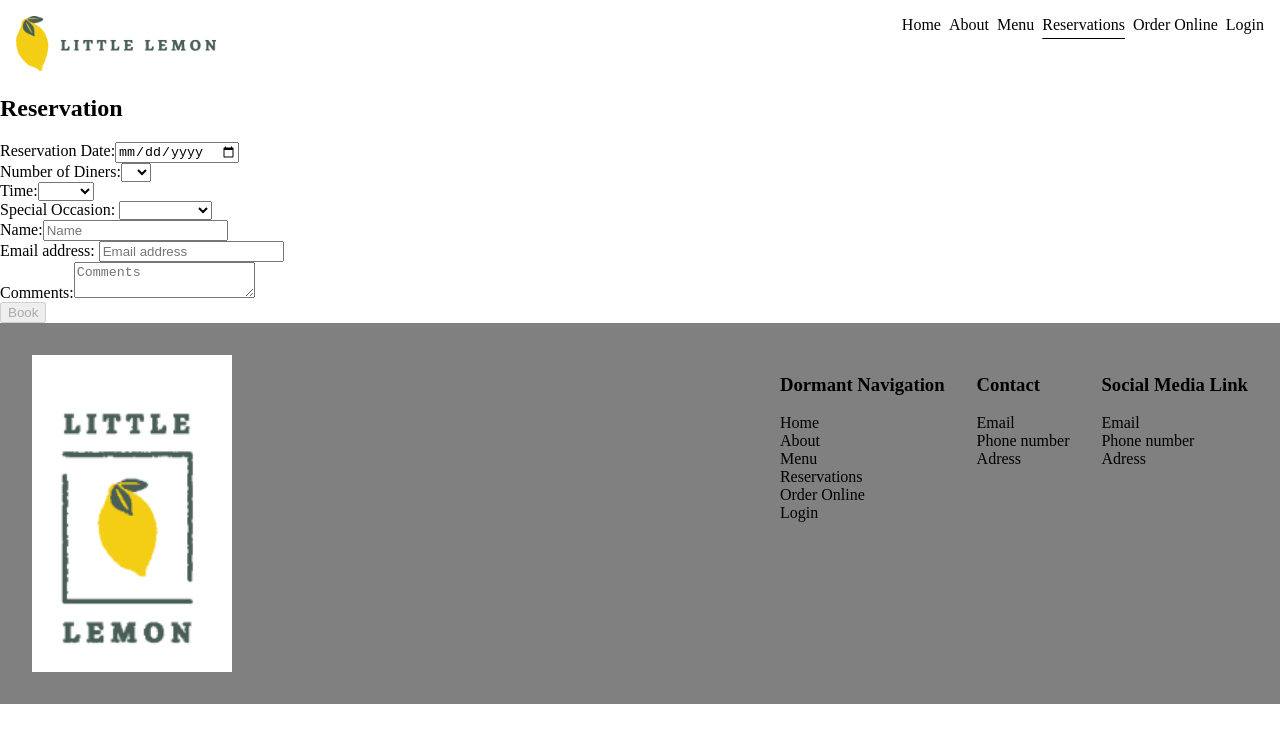
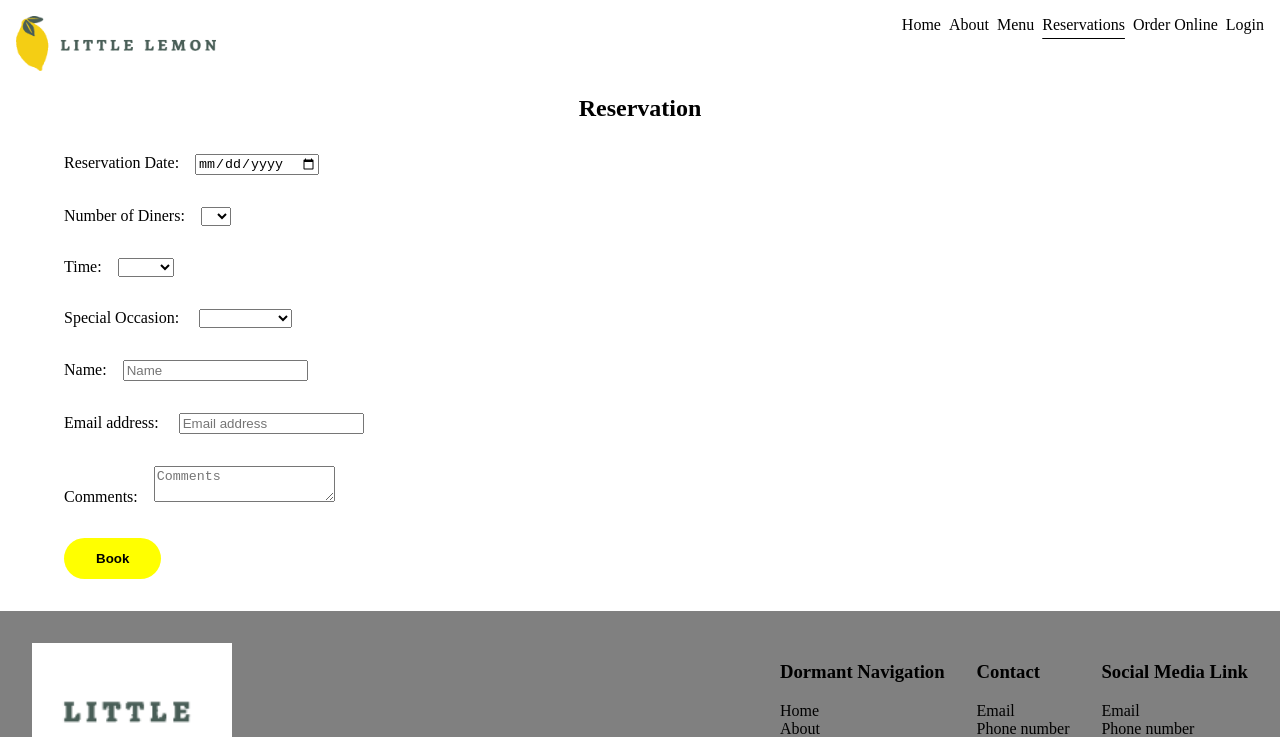
Before and after one commit to ChichiCuello/little-lemon-app, a React (Create React App) app: page / in a window 1280 px wide. Shown: the top 737 px of the page. Built offline with nearby package versions, Linux system fonts and the light colour scheme.

Commit message:
added first styles to for and modal

```diff
--- a/package.json
+++ b/package.json
@@ -8,6 +8,7 @@
     "@testing-library/user-event": "^13.5.0",
     "react": "^18.3.1",
     "react-dom": "^18.3.1",
+    "react-modal": "^3.16.1",
     "react-scripts": "5.0.1",
     "web-vitals": "^2.1.4"
   },
--- a/src/App.css
+++ b/src/App.css
@@ -20,8 +20,33 @@ nav ul li:nth-of-type(4) a{
 }
 
 
+/*form*/
+.reservation{
+  text-align: center;
+}
+form{
+  display: flex;
+  flex-direction: column;
+  gap: 2rem;
+  align-items: flex-start;
+  margin: 2rem 4rem;
+}
+label {
+  margin-right: 1rem ;
+}
 
-
+form button{
+  color: black;
+  font-weight: bold;
+  background-color: yellow;
+  border-radius: 2rem;
+  border: none;
+  padding: 0.8rem 2rem;
+  cursor: pointer;
+}
+form button:hover{
+  opacity: .8;
+}
 
 
 /*footer */
--- a/src/components/Main.jsx
+++ b/src/components/Main.jsx
@@ -1,4 +1,5 @@
-import React, { useState } from 'react'
+import React, { useState } from 'react';
+import PopupModal from './PopupModal';
 
 const Main = () => {
   const[name, setName] = useState("");
@@ -34,9 +35,19 @@ const Main = () => {
       occasion
       );
     };
+
+  const [isModalOpen, setIsModalOpen] = useState(false);
+
+  const openModal = () => {
+    setIsModalOpen(true);
+  };
+
+  const closeModal = () => {
+    setIsModalOpen(false);
+  };
   return (
     <>
-      <h2>Reservation</h2>
+      <h2 className='reservation'>Reservation</h2>
       <form onSubmit={handleSubmit}>
       <div className="form-group">
         <label htmlFor="date">Reservation Date:</label>
@@ -93,8 +104,9 @@ const Main = () => {
         <label htmlFor="comments">Comments:</label>
         <textarea type="textarea" id="comments" name="comments" placeholder="Comments" value={comments} onChange={(e) => { setComments(e.target.value); }}></textarea>
       </div>
-        <button type="submit" disabled={!getIsFormValid()}>Book</button>
+        <button type="submit" disabled={!getIsFormValid()} onClick={openModal}>Book</button>
       </form>
+      {isModalOpen && <PopupModal isOpen={isModalOpen} onClose={closeModal} />}
     </>
   );
 };
--- /dev/null
+++ b/src/components/PopupModal.jsx
@@ -0,0 +1,49 @@
+import React, { useState } from 'react';
+import Modal from 'react-modal';
+
+// Make sure to set appElement
+Modal.setAppElement('#root');
+
+const PopupModal = ({ isOpen, onClose }) => {
+  const [modalIsOpen, setModalIsOpen] = useState(isOpen);
+
+  const closeModal = () => {
+    setModalIsOpen(false);
+    onClose();
+  };
+
+  const modalStyles = {
+    content: {
+      width: '50%',
+      height: '50%',
+      margin: 'auto',
+      padding: '20px',
+      borderRadius: '8px',
+      boxShadow: '0 0 10px rgba(0, 0, 0, 0.1)',
+      textAlign: 'center'
+    },
+    closeButton: {
+      backgroundColor: 'yellow',
+      color: '#000000',
+      border: 'none',
+      borderRadius: '2rem',
+      padding: '8px 16px',
+      cursor: 'pointer',
+      marginTop: '20px',
+    },
+  };
+  return (
+    <Modal
+      isOpen={modalIsOpen}
+      onRequestClose={closeModal}
+      contentLabel="Booking Confirmation Modal"
+      style={modalStyles}
+    >
+      <h2>Booking Confirmed!</h2>
+      <p>Your booking has been registered. Please check your email for confirmation.</p>
+      <button onClick={closeModal} style={modalStyles.closeButton}>Close</button>
+    </Modal>
+  );
+};
+
+export default PopupModal;
```
Also changed, not shown: 1 other file (tests, documents, lock files or other folders).
